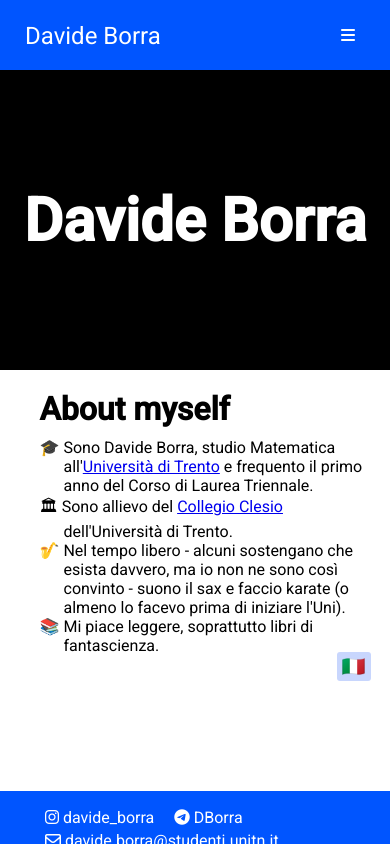
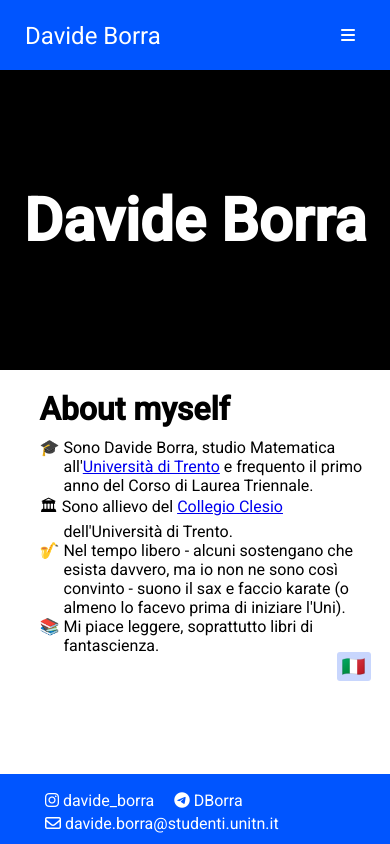
Before and after one commit to davideborra/davideborra.github.io, a plain HTML site: page index.html in a window 390 px wide. Drawn offline with nearby package versions, Linux system fonts and the light colour scheme.

Commit message:
Updated footer to match screen size

```diff
--- a/style.css
+++ b/style.css
@@ -170,13 +170,37 @@ header{
     overflow-y: scroll;
 }
 
+@media screen and (max-width: 520px) {
+    .pageBody{
+        height: calc(100% - 70px);
+    }
+}
+
+@media screen and (max-width: 300px) {
+    .pageBody{
+        height: 100%;
+    }
+}
+
+
+
 /*BOTTOM BAR*/
 footer{
     background-color: #0055ff;
-    min-height: 20px;
+    height: 30px;
     padding: 15px;
     color: white;
     font-family: 'Roboto', sans-serif;
+}
+@media screen and (max-width: 520px) {
+    footer{
+        height: 40px;
+    }
+}
+@media screen and (max-width: 300px) {
+    footer{
+        display: none;
+    }
 }
 
 .social{
```
